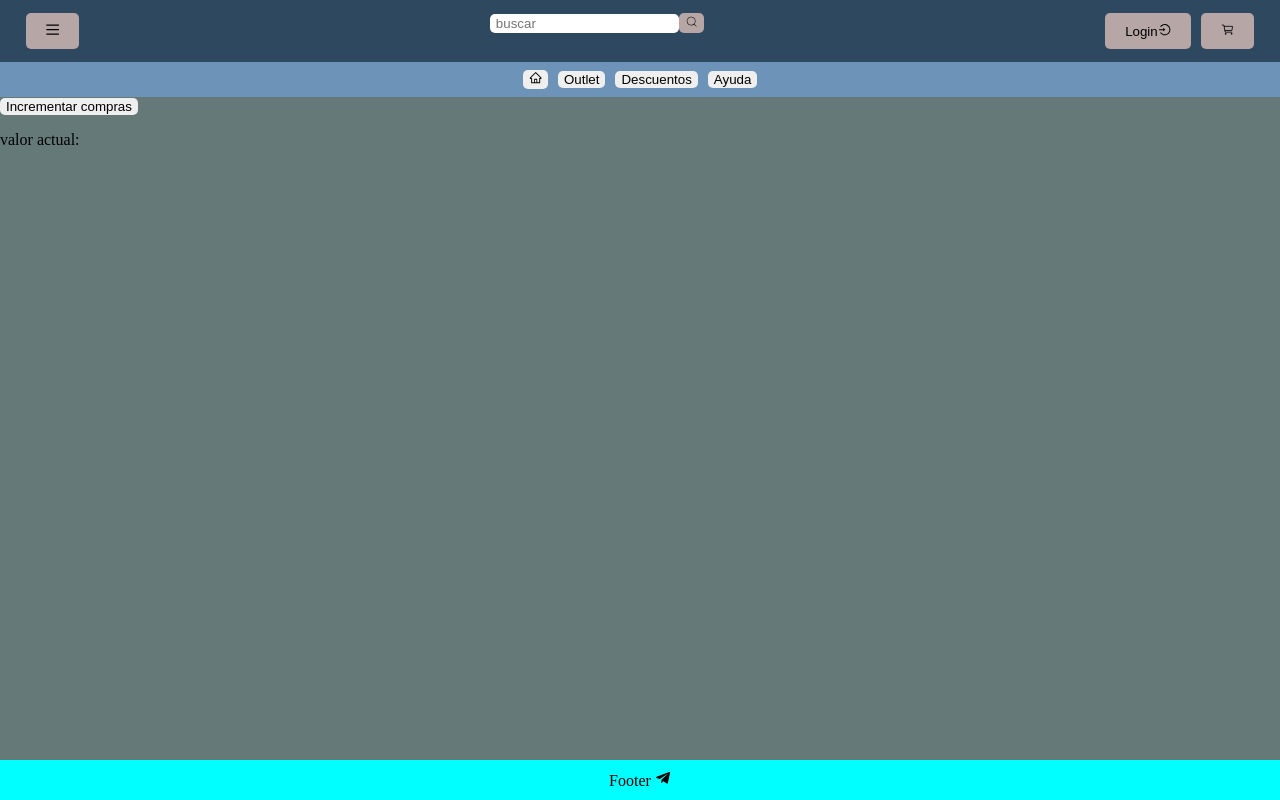
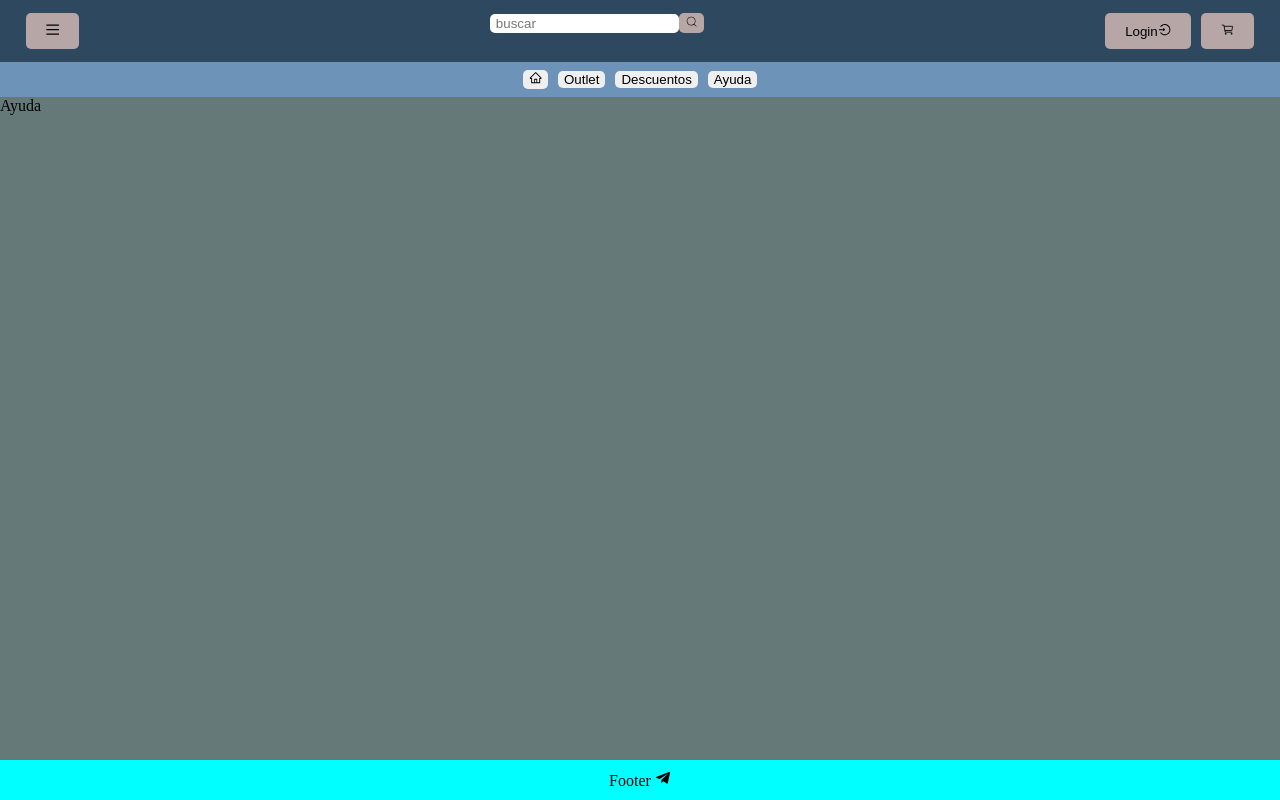
Before and after one commit to SalvadorGonzalezG/e-commers, a React (Vite) app: page /ayuda in a window 1280 px wide. Built offline with nearby package versions, Linux system fonts and the light colour scheme.

Commit message:
Eliminando AppContext de Syuda.jsx

```diff
--- a/src/App.jsx
+++ b/src/App.jsx
@@ -10,7 +10,7 @@ import Register from "./pages/Register"
 import Descuentos from "./pages/Descuentos"
 import { BrowserRouter as Router, Routes, Route } from 'react-router-dom'
 import { useState } from "react"
-import { AppProvider } from "./context/AppContext"
+
 
 function App() {
   {/*Estado para controlar si se se muestra el Menu o el Login */}
--- a/src/pages/Ayuda.jsx
+++ b/src/pages/Ayuda.jsx
@@ -1,16 +1,11 @@
-import { useAppContext } from "../context/AppContext";
-
-import { useContext } from 'react';
-import { AppContext } from '../context/AppContext';
 
 const Ayuda = () => {
-  const { value, moreValue } = useContext(AppContext);
+
 
   return (
     <>
       <div>
-        <button onClick={moreValue}>Incrementar compras</button>
-        <p>valor actual: {value}</p>
+        Ayuda
       </div>
     </>
   );
```
